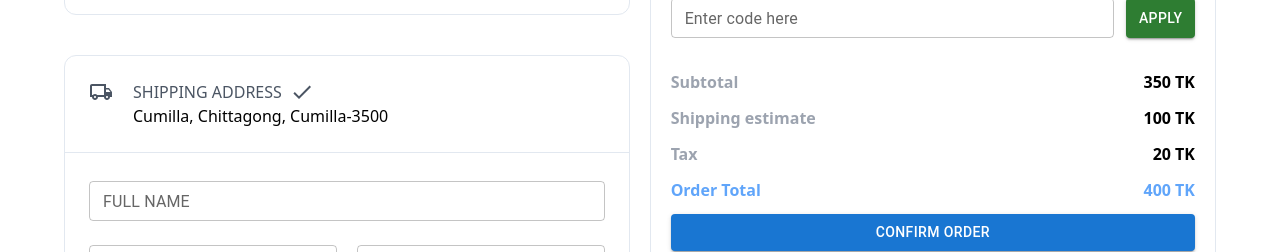
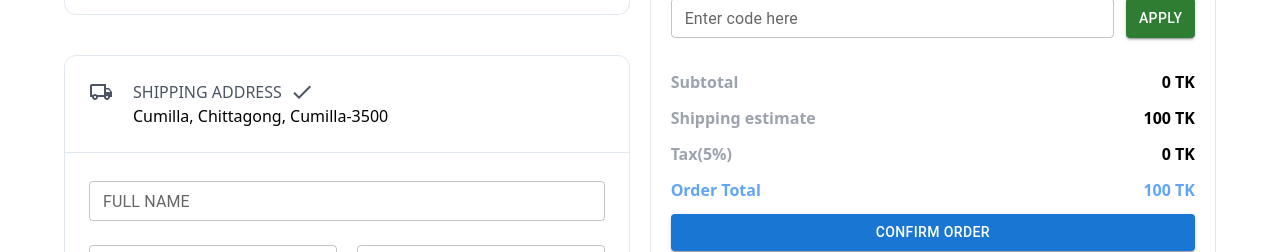
Before and after one commit to ShahadatShuvo/FullStack-Ecommerce, a Next.js app in the folder frontend/: page /checkout in a window 1280 px wide. Shown: the part 349-601 px from the top of the page. Built offline with nearby package versions, Linux system fonts and the light colour scheme.

Commit message:
programming in checkout page

```diff
--- a/frontend/src/components/Checkout/CheckoutPage.tsx
+++ b/frontend/src/components/Checkout/CheckoutPage.tsx
@@ -15,6 +15,15 @@ function CheckoutPage() {
     decreaseContextValue,
     deleteContextValue,
   } = useContext(CartItemContext);
+
+  const subTotal = contextValue.reduce(
+    (acc: number, item: any) => acc + item.price * item.qty,
+    0
+  );
+
+  const taxAmount = subTotal * 0.05;
+
+  const orderTotal = subTotal + taxAmount + 100;
 
   const onHandleIncreament = (product: any) => {
     increaseContextValue(product);
@@ -133,19 +142,19 @@ function CheckoutPage() {
             <div className="mt-8 w-full font-semibold flex flex-col gap-3">
               <div className="flex justify-between">
                 <p className="text-gray-400">Subtotal</p>
-                <p>350 TK</p>
+                <p>{subTotal} TK</p>
               </div>
               <div className="flex justify-between">
                 <p className="text-gray-400">Shipping estimate</p>
                 <p>100 TK</p>
               </div>
               <div className="flex justify-between">
-                <p className="text-gray-400">Tax</p>
-                <p>20 TK</p>
+                <p className="text-gray-400">Tax(5%)</p>
+                <p>{taxAmount} TK</p>
               </div>
               <div className="flex justify-between text-md text-blue-400">
                 <p className="">Order Total</p>
-                <p className="text-blue-400">400 TK</p>
+                <p className="text-blue-400">{orderTotal} TK</p>
               </div>
 
               <Button
```
